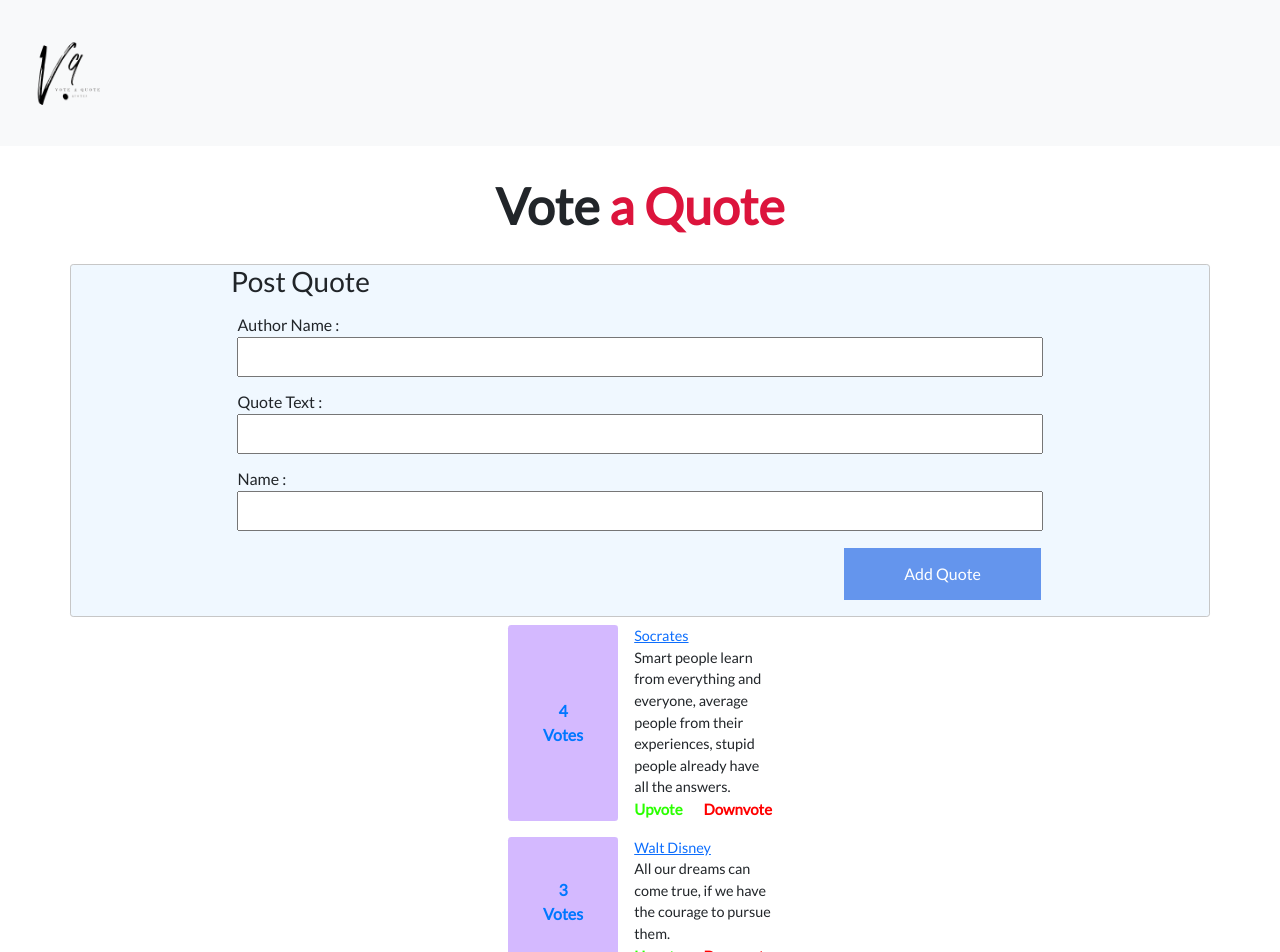
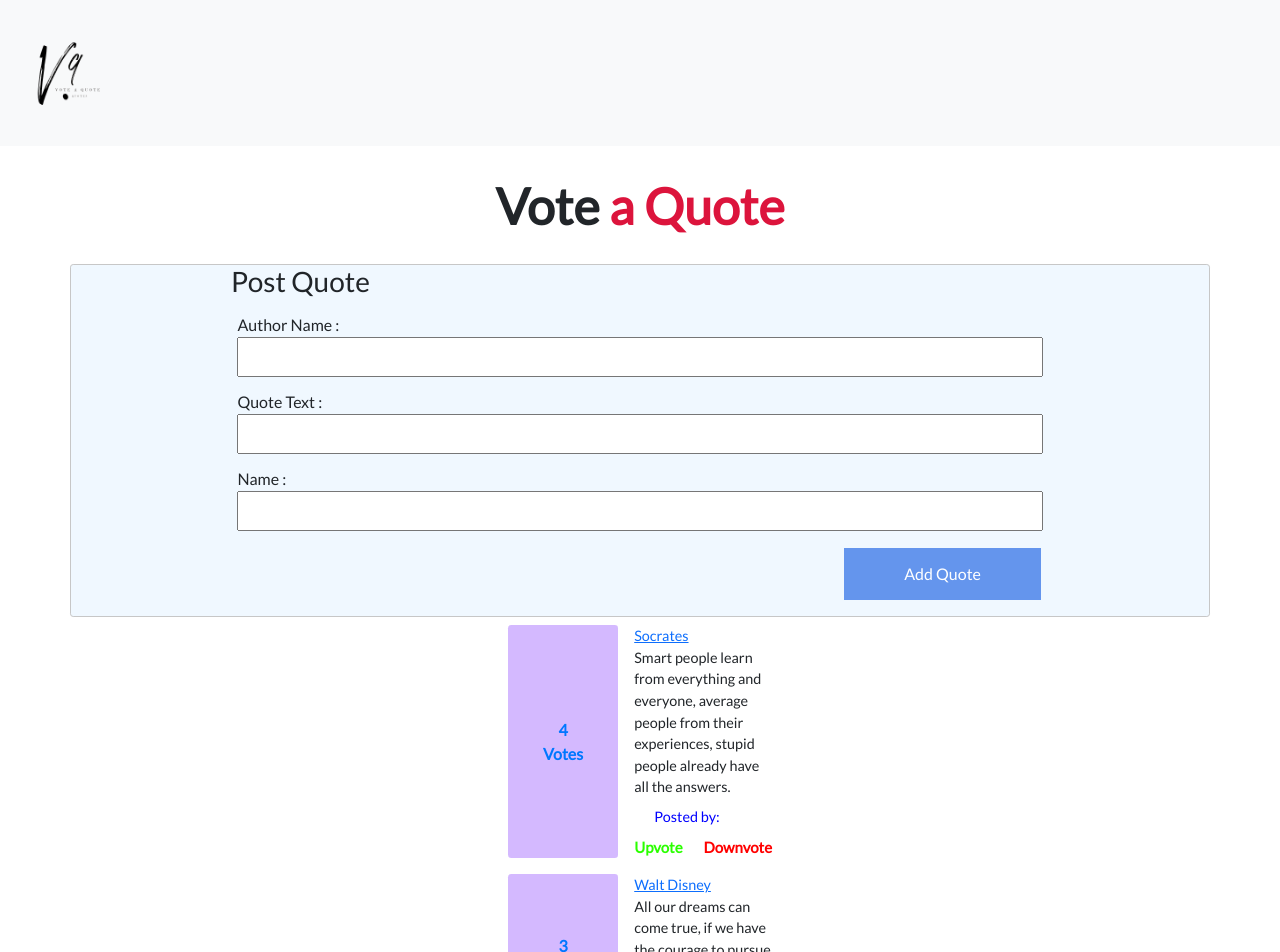
Before and after one commit to kelvinmburu/vote-a-quote, an Angular app: page / in a window 1280 px wide. Shown: the top 952 px of the page. Built offline with nearby package versions, Linux system fonts and the light colour scheme.

Commit message:
st: added a new div to display date posting

```diff
--- a/src/app/quotes/quotes.component.html
+++ b/src/app/quotes/quotes.component.html
@@ -9,6 +9,10 @@
     <div>
       <a href="{{ quote.link }}">{{ quote.title }}</a>
       <div>{{ quote.link }}</div>
+      <div class="container-fluid">
+        <div class="details" style="color:red"> <span style="color: blue !important">Posted by: </span> {{quote.name}}
+        </div>
+      </div>
     </div>
     <div class="vote">
       <div class="upvote" (click)="voteUp()">Upvote</div>
@@ -16,4 +20,5 @@
     </div>
   </div>
 </div>
+
 </html>
```
Lines whose indentation alone changed are shown as unchanged.
